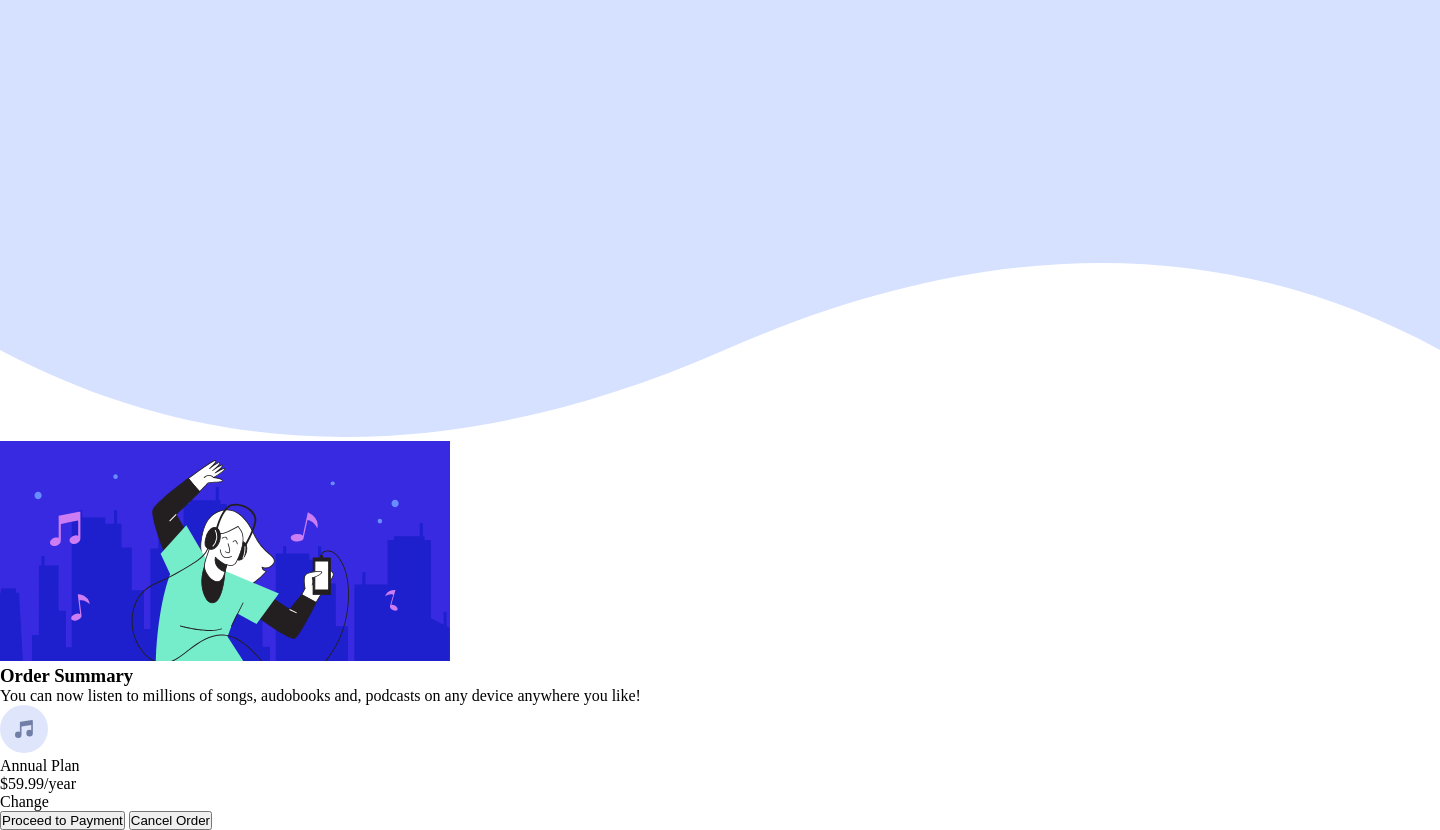
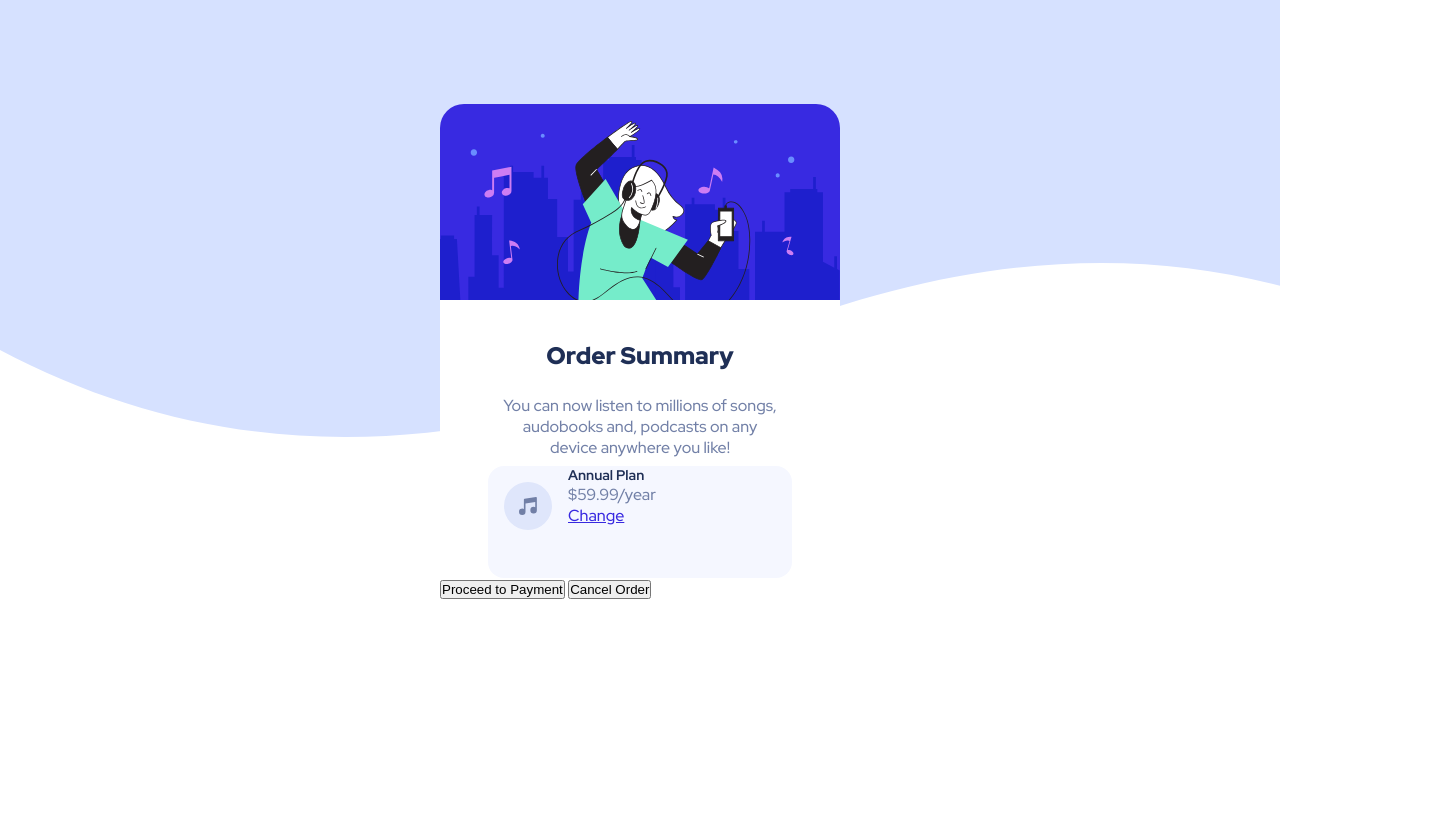
Before and after one commit to Abhirup-Sarkar/order-summary, a plain HTML site: page index.html in a window 1280 px wide. Shown: the whole page, 1440 px wide, since content can reach past the window. After the commit the page ends 800 px from the top, so only its background shows below. Drawn offline with Linux system fonts and the light colour scheme.

Commit message:
doing css

```diff
--- a/index.html
+++ b/index.html
@@ -6,19 +6,21 @@
     <meta name="viewport" content="width=device-width, initial-scale=1.0">
     <title>Order Summary</title>
     <link rel="stylesheet" href="style.css">
+    <link rel="preconnect" href="https://fonts.googleapis.com">
+    <link rel="preconnect" href="https://fonts.gstatic.com" crossorigin>
+    <link href="https://fonts.googleapis.com/css2?family=Red+Hat+Display:wght@500;700;900&display=swap" rel="stylesheet">
 </head>
 <body>
+
+    <img class ="hero-img" src="images/illustration-hero.svg">
     <div class="container">
-        <img src ="images/background-desktop.svg">
-        <img class ="hero-img" src="images/illustration-hero.svg" >
-        <h3 class="hero-heading">Order Summary</h3>
-        <p>You can now listen to millions of songs, audobooks and, podcasts on any device anywhere you like!</p>
-
+        <h2 class="hero-heading">Order Summary</h2>
+        <p class ="text">You can now listen to millions of songs, audobooks and, podcasts on any device anywhere you like!</p>
         <div class="small-container">
-            <img src = "images/icon-music.svg">
-            <p>Annual Plan</p>
-            <p>$59.99/year</p>
-            <p>Change</p>
+            <img class ="small-container_img"src = "images/icon-music.svg">
+            <p class ="text1">Annual Plan</p>
+            <p class ="text2">$59.99/year</p>
+            <p class ="text3">Change</p>
         </div>
         <button>Proceed to Payment</button>
         <button>Cancel Order</button>
--- a/style.css
+++ b/style.css
@@ -1,5 +1,82 @@
+
 *{
     margin: 0rem;
     padding: 0rem;
+
 }
-.hero-img
+:root{
+    --dark-blue:hsl(223, 47%, 23%);
+    --Pale-blue: hsl(225, 100%, 94%);
+    --Bright-blue: hsl(245, 75%, 52%);
+    --Very-pale-blue: hsl(225, 100%, 98%);
+    --Desaturated-blue: hsl(224, 23%, 55%);
+}
+
+body{
+    background-image: url("images/background-desktop.svg");
+    background-repeat: no-repeat;
+    font-family: 'Red Hat Display', sans-serif;
+}
+.container{
+
+    display:block;
+    margin: auto;
+    width: 25rem;
+    height: 30vh;
+    background-color: white;
+
+}
+.hero-img{
+    display: block;
+    margin: auto;
+    margin-top: 6.5rem;
+    width: 25rem;
+
+    border-top-left-radius: 1.5rem;
+    border-top-right-radius: 1.5rem;
+
+
+}
+.hero-heading{
+    text-align: center;
+    padding: 2.5rem 2rem 1.5rem 2rem;
+    font-weight: 900;
+    color: var(--dark-blue);
+
+}
+.text{
+    font-size:16px;
+    text-align: center;
+    margin: 0rem 3.3rem;
+    color:var(--Desaturated-blue);
+    padding: 0rem 0.5rem 0.5rem 0.5rem;
+}
+.small-container{
+    display:block;
+    margin: auto;
+    width: 19rem;
+    height:14vh;
+    background-color: var(--Very-pale-blue);
+
+    border-radius: 1rem;
+}
+.small-container_img{
+    display: block;
+    padding: 1rem;;
+    float:left;
+}
+.text1{
+    color:var(--dark-blue);
+    font-weight: 700;
+    font-size:14px
+}
+.text2{
+    color:var(--Desaturated-blue);
+    font-size:16px;
+}
+.text3{
+    color:var(--Bright-blue);
+    text-decoration: underline;
+    font-size: 16px;
+
+}
```
